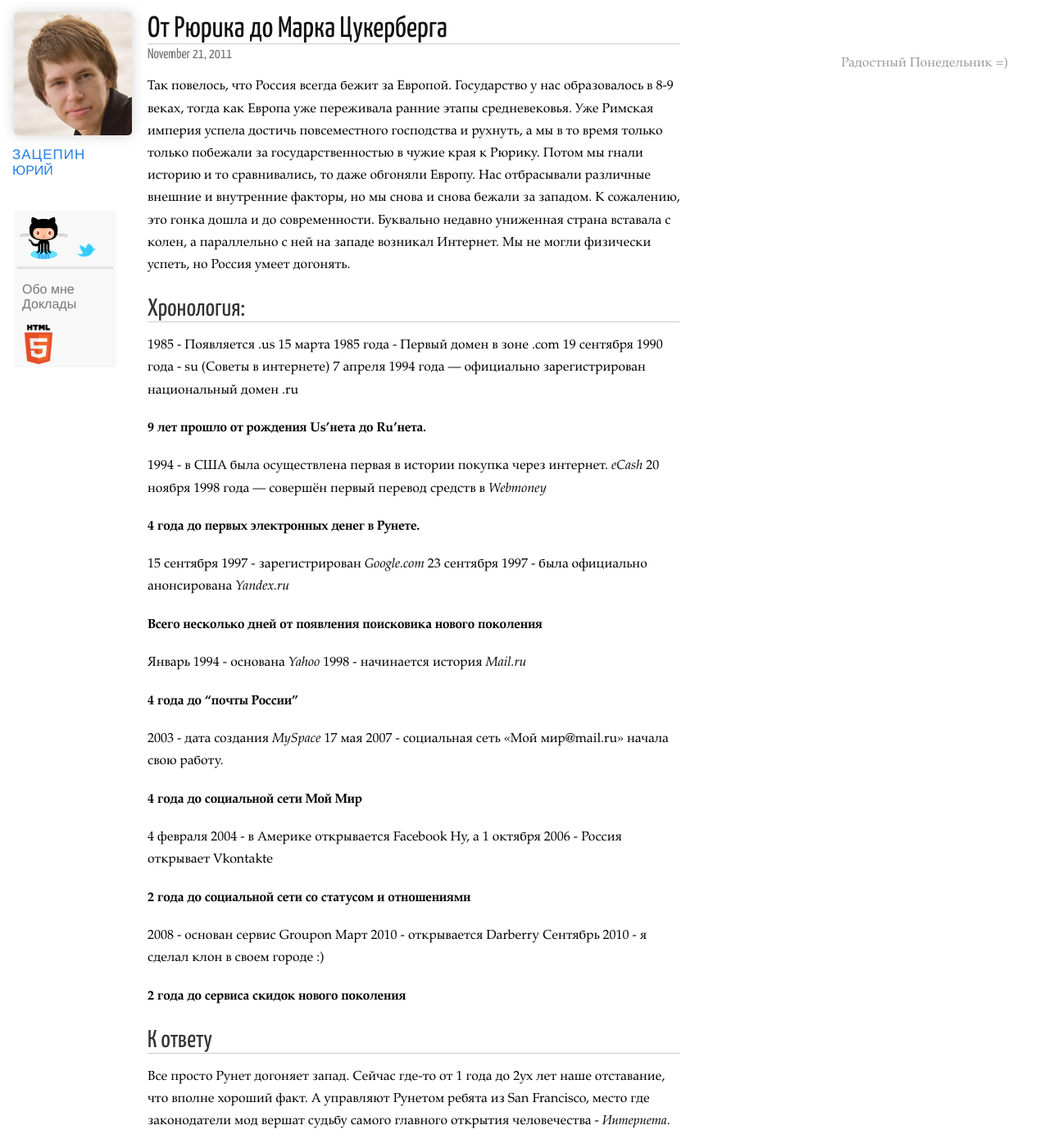
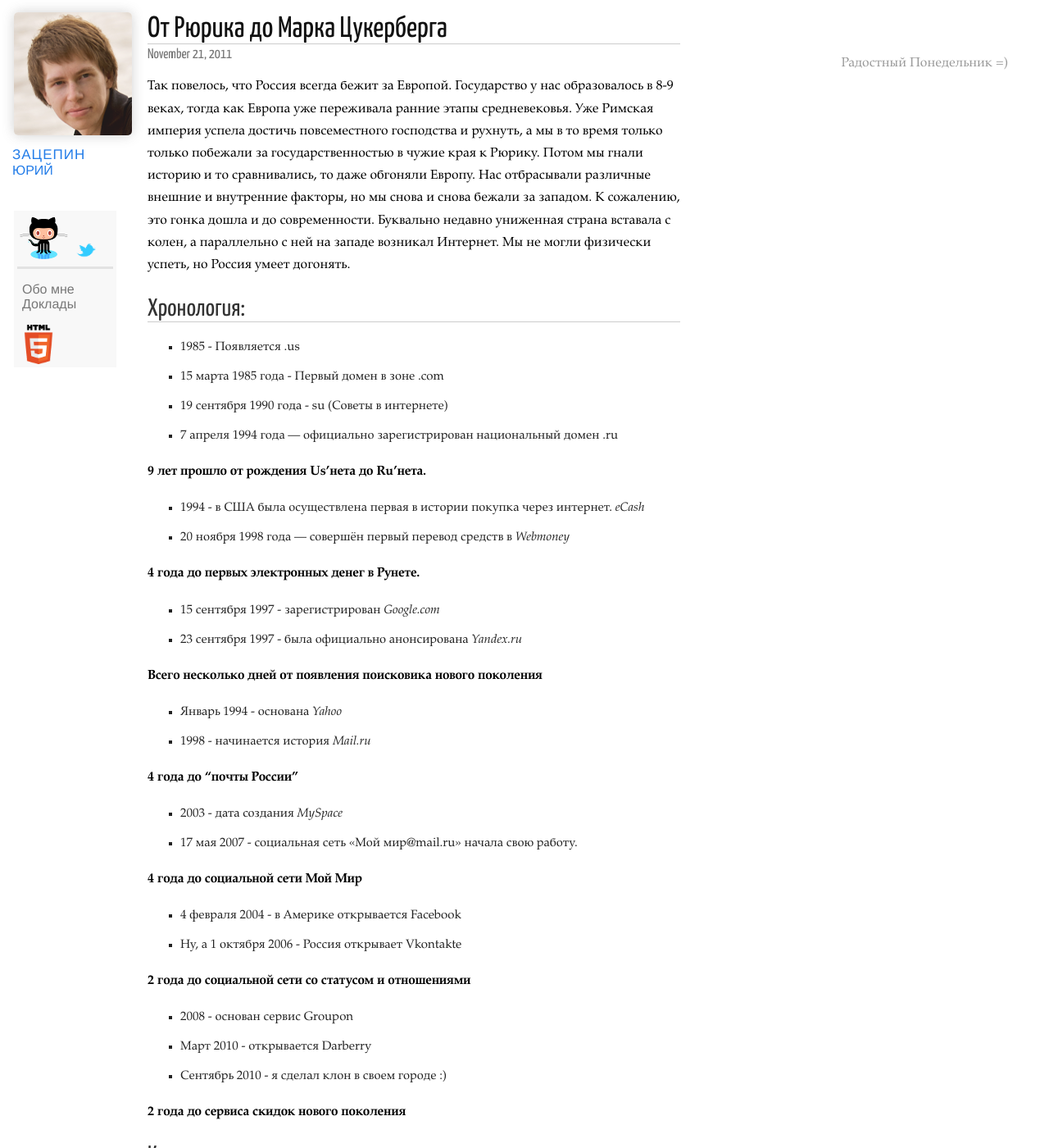
Before and after one commit to Partysun/partysun.github.com, a Jekyll site: the page built from _posts/2011-11-21-runetologia.markdown, in a window 1280 px wide and 1400 px high. Shown: the whole window at 82% size. Built offline with Jekyll 4.4.1, drawn with Linux system fonts in a browser that asks for light colours; nearby versions of some CDN libraries; Markdown is read by kramdown in place of the engine named in the settings; comment, search, counter and statistics services are not loaded.

```diff
--- a/_posts/2011-11-21-runetologia.markdown
+++ b/_posts/2011-11-21-runetologia.markdown
@@ -8,41 +8,41 @@ permalink: /2011/21/runetologia/
 
 ##Хронология:
 
-1985 - Появляется .us
-15 марта 1985 года - Первый домен в зоне .com
-19 сентября 1990 года - su (Советы в интернете)
-7 апреля 1994 года — официально зарегистрирован национальный домен .ru
+ - 1985 - Появляется .us
+ - 15 марта 1985 года - Первый домен в зоне .com
+ - 19 сентября 1990 года - su (Советы в интернете)
+ - 7 апреля 1994 года — официально зарегистрирован национальный домен .ru
 
 **9 лет прошло от рождения Us'нета до Ru'нета.**
 
-1994 - в США была осуществлена первая в истории покупка через интернет. *eCash*
-20 ноября 1998 года — совершён первый перевод средств в *Webmoney*
+ - 1994 - в США была осуществлена первая в истории покупка через интернет. *eCash*
+ - 20 ноября 1998 года — совершён первый перевод средств в *Webmoney*
 
 **4 года до первых электронных денег в Рунете.**
 
-15 сентября 1997 - зарегистрирован *Google.com*
-23 сентября 1997 - была официально анонсирована *Yandex.ru*
+ - 15 сентября 1997 - зарегистрирован *Google.com*
+ - 23 сентября 1997 - была официально анонсирована *Yandex.ru*
 
 **Всего несколько дней от появления поисковика нового поколения**
 
-Январь 1994 - основана *Yahoo*
-1998 - начинается история *Mail.ru*
+ - Январь 1994 - основана *Yahoo*
+ - 1998 - начинается история *Mail.ru*
 
 **4 года до "почты России"**
 
-2003 - дата создания *MySpace*
-17 мая 2007 - социальная сеть «Мой мир@mail.ru» начала свою работу.
+ - 2003 - дата создания *MySpace*
+ - 17 мая 2007 - социальная сеть «Мой мир@mail.ru» начала свою работу.
 
 **4 года до социальной сети Мой Мир**
 
-4 февраля 2004 - в Америке открывается Facebook
-Ну, а 1 октября 2006 - Россия открывает Vkontakte
+ - 4 февраля 2004 - в Америке открывается Facebook
+ - Ну, а 1 октября 2006 - Россия открывает Vkontakte
 
 **2 года до социальной сети со статусом и отношениями**
 
-2008 - основан сервис Groupon
-Март 2010 - открывается Darberry
-Сентябрь 2010 - я сделал клон в своем городе :)
+ - 2008 - основан сервис Groupon
+ - Март 2010 - открывается Darberry
+ - Сентябрь 2010 - я сделал клон в своем городе :)
 
 **2 года до сервиса скидок нового поколения**
 
```
Also changed, not shown: 1 other file.
